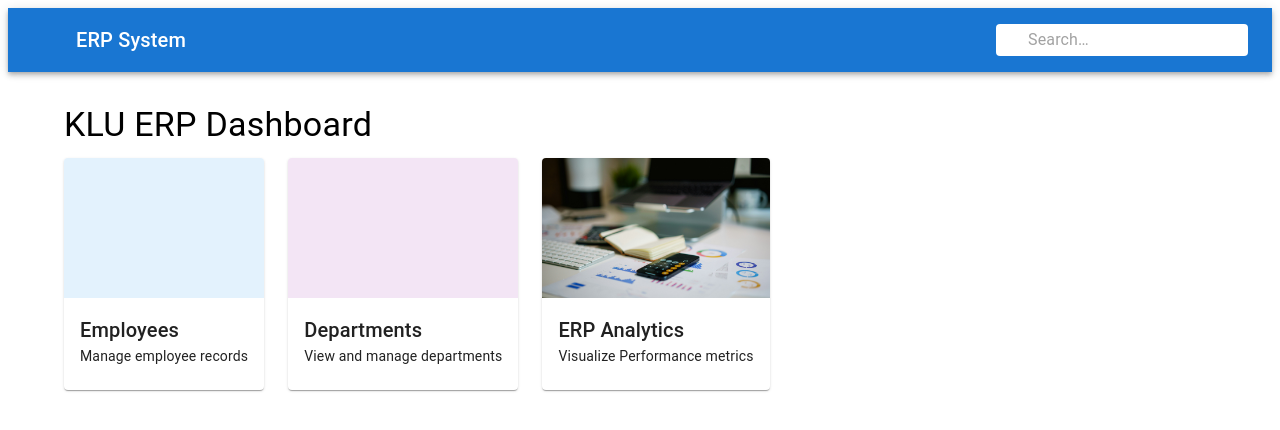
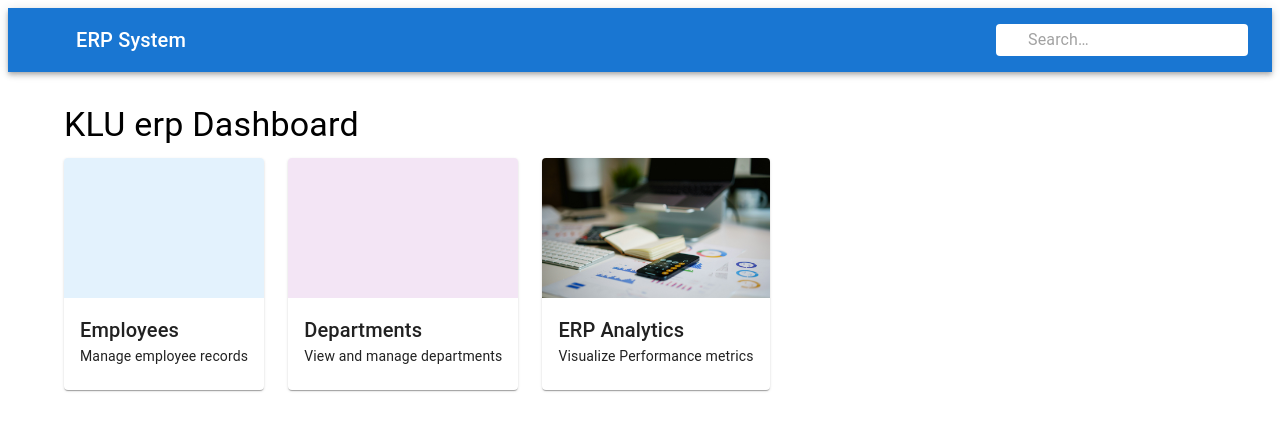
Before and after one commit to ruchithavemula/jenkinsreactrepo, a React (Vite) app: page / in a window 1280 px wide. Shown: the top 430 px of the page. Built offline with nearby package versions, Linux system fonts and the light colour scheme; some icons are missing.

Commit message:
updated Dashboard

```diff
--- a/src/pages/Dashboard.jsx
+++ b/src/pages/Dashboard.jsx
@@ -8,7 +8,7 @@ const Dashboard = () => {
   return (
     <Container sx={{ mt: 4 }}>
       <Typography variant="h4" gutterBottom>
-        KLU ERP Dashboard
+        KLU erp Dashboard
       </Typography>
       <Grid container spacing={3}>
         <Grid item xs={12} sm={6} md={4}>
```
